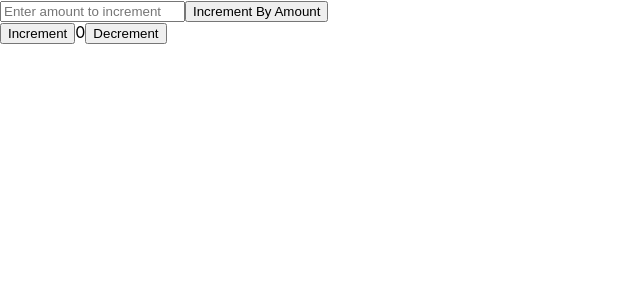
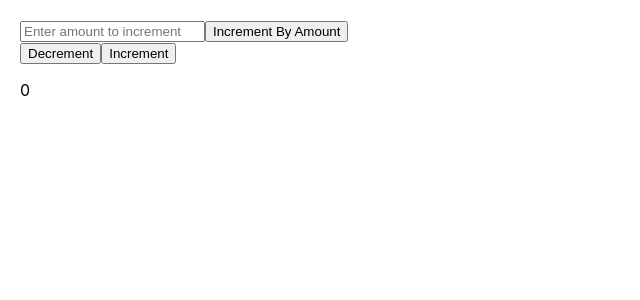
Before and after one commit to MSci-245-react/lab-5-team-29, a React (Create React App) app: page / in a window 1280 px wide. Shown: the top 300 px of the page, without its empty margins (0-640 px from the left). Built offline with nearby package versions, Linux system fonts and the light colour scheme.

Commit message:
Completed lab8

```diff
--- a/src/App.js
+++ b/src/App.js
@@ -1,11 +1,11 @@
 import logo from './logo.svg';
 import './App.css';
 import Counter from './features/counter/counter.js'
-import IncrementByAmount from './features/counter/IncrementByAmount.js'
+import IncrementByAmount from './features/counter/incrementByAmount.js'
 function App() {
   return (
 
-    <div>
+    <div style={{ margin: '20px' }}>
       <IncrementByAmount/>
       <Counter/>
     </div>
--- a/src/features/counter/Counter.js
+++ b/src/features/counter/Counter.js
@@ -16,17 +16,21 @@ export default function Counter(){
             <div>
                 <button
                     aria-label="Increment value"
+                    onClick={() => dispatch(decrement())}
+                >
+                    Decrement
+                </button>
+                <button
+                    aria-label="Increment value"
                     onClick={() => dispatch(increment())}
                 >
                     Increment
                 </button>
-                <span>{count}</span>
-                <button
-                    aria-label="Increment value"
-                    onClick={() => dispatch(decrement())}
-                >
-                    Decrement
-                </button>
+
+                <p>
+                    <span>{count}</span>
+                </p>
+
             </div>
         </div>
     )
```
